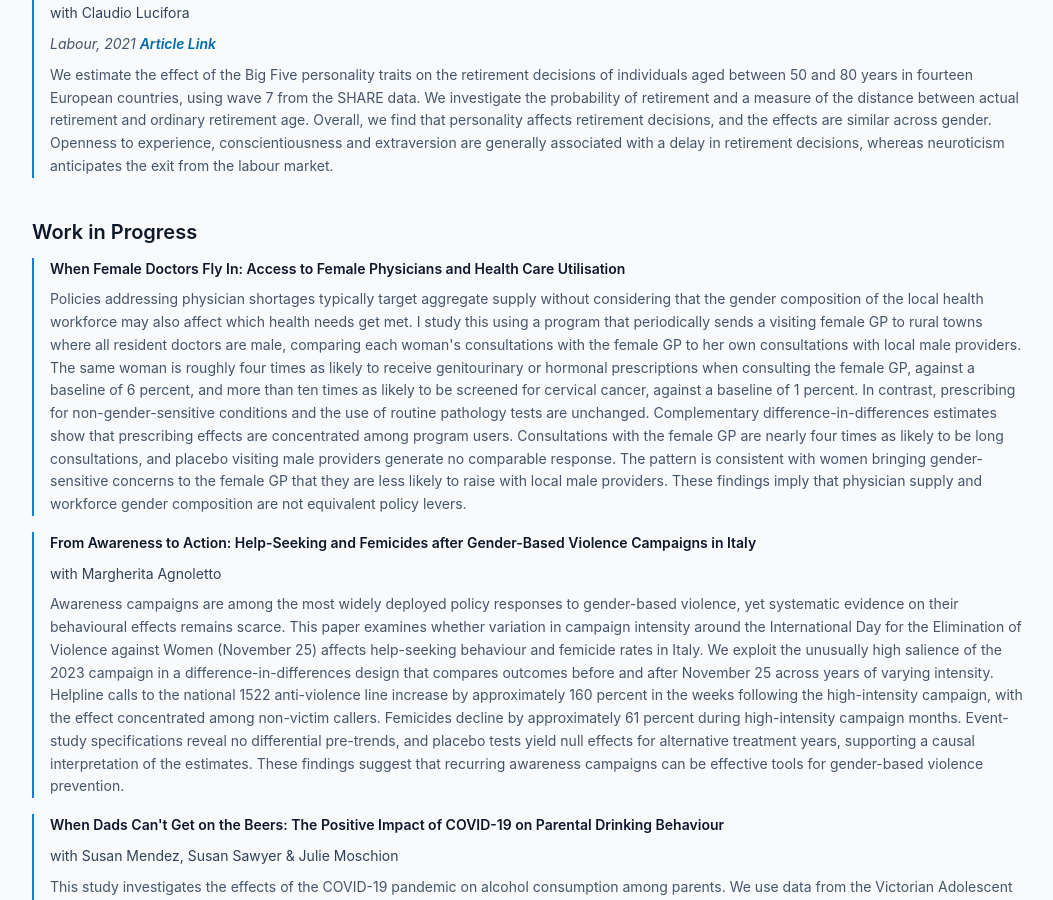
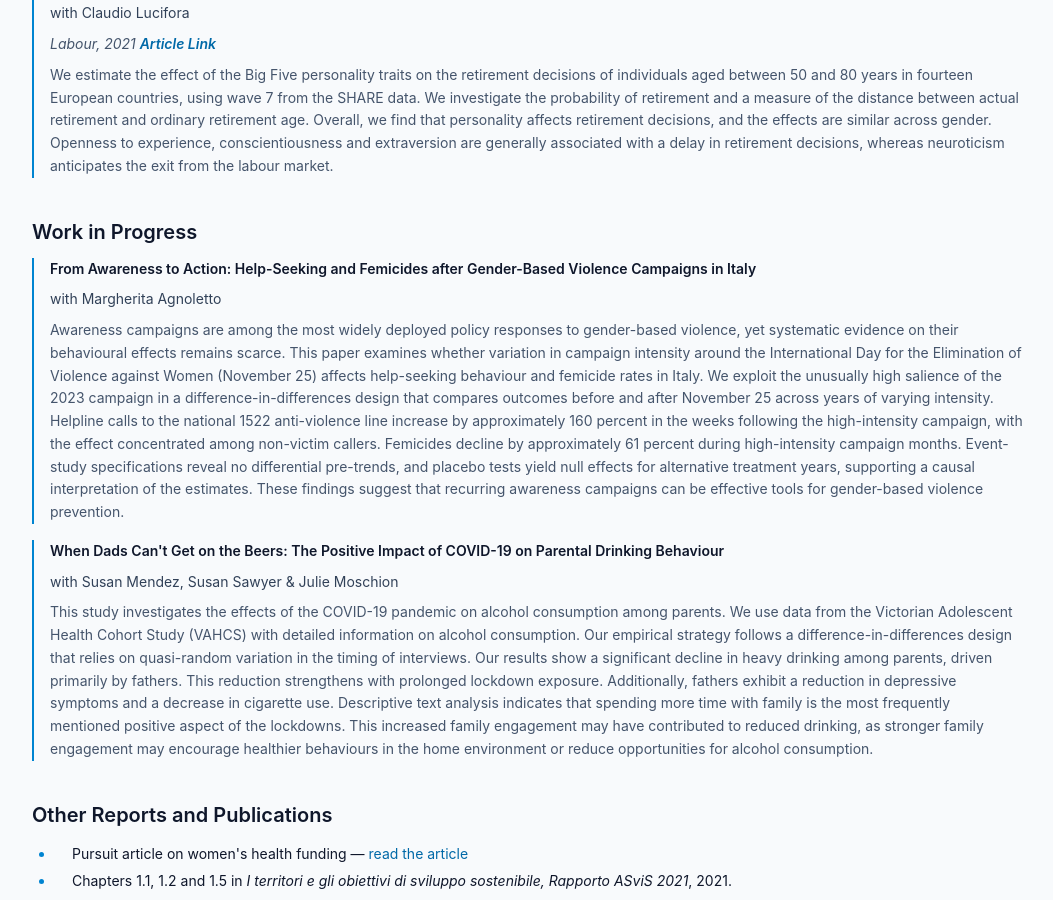
Before and after one commit to repettomartina95-gif/marti-app, a Jekyll site: the page built from research.md, in a window 1280 px wide and 900 px high, scrolled down 838 px. Shown: the whole window, without its empty margins (112-1165 px from the left). Built offline with Jekyll 4.4.1, drawn with Linux system fonts in a browser that asks for light colours; some of the changed lines change nothing that is shown.

Commit message:
Update en.yml

```diff
--- a/_data/en.yml
+++ b/_data/en.yml
@@ -6,12 +6,20 @@
   cv: CV
 
 home:
-  tagline: PhD Candidate in Economics at the University of Melbourne
+  tagline: PhD Candidate in Economics at the University of Melbourne, on the 2026-2027 Job Market
   visiting: I am currently visiting the Division of Population Health, Health Services Research & Primary Care at the University of Manchester
   title: Martina Repetto
   intro: My research interests are in health and labour economics, with a particular focus on gender and behavioural aspects.
+
   cta_research: View research
   cta_cv: Download CV
+
+Job Market Paper:
+    title: Job Market Paper
+    papers:
+      - name: "When Female Doctors Fly In: Access to Female Physicians in Primary Care"
+        description: |
+         Policies addressing physician shortages typically target aggregate supply, yet the composition of the local workforce may also determine which health needs get met. I study a program that periodically sends a visiting female GP to rural Australian towns where all resident physicians are male, comparing each woman's consultations with the visiting GP to her own consultations with local male providers. The same woman is roughly four times as likely to receive genitourinary or hormonal prescriptions when consulting the female GP, against a baseline of 6 percent, and more than ten times as likely to be screened for cervical cancer, against a baseline of 1 percent. Consultations with the female GP are also nearly four times as likely to be long, while placebo visits to other male providers generate no comparable response. Complementary difference-in-differences estimates, which exploit variation in when the program began across towns, show that prescribing effects are concentrated among program users. The pattern is consistent with women raising hormonal and gynaecological concerns with the female GP that they are less likely to raise with local male providers.
 
 research:
   title: Research
@@ -42,9 +50,6 @@
   work_in_progress:
     title: Work in Progress
     papers:
-      - name: "When Female Doctors Fly In: Access to Female Physicians and Health Care Utilisation"
-        description: |
-          Policies addressing physician shortages typically target aggregate supply without considering that the gender composition of the local health workforce may also affect which health needs get met. I study this using a program that periodically sends a visiting female GP to rural towns where all resident doctors are male, comparing each woman's consultations with the female GP to her own consultations with local male providers. The same woman is roughly four times as likely to receive genitourinary or hormonal prescriptions when consulting the female GP, against a baseline of 6 percent, and more than ten times as likely to be screened for cervical cancer, against a baseline of 1 percent. In contrast, prescribing for non-gender-sensitive conditions and the use of routine pathology tests are unchanged. Complementary difference-in-differences estimates show that prescribing effects are concentrated among program users. Consultations with the female GP are nearly four times as likely to be long consultations, and placebo visiting male providers generate no comparable response. The pattern is consistent with women bringing gender-sensitive concerns to the female GP that they are less likely to raise with local male providers. These findings imply that physician supply and workforce gender composition are not equivalent policy levers.
       - name: "From Awareness to Action: Help-Seeking and Femicides after Gender-Based Violence Campaigns in Italy"
         coauthors: with Margherita Agnoletto
         description: |
```
